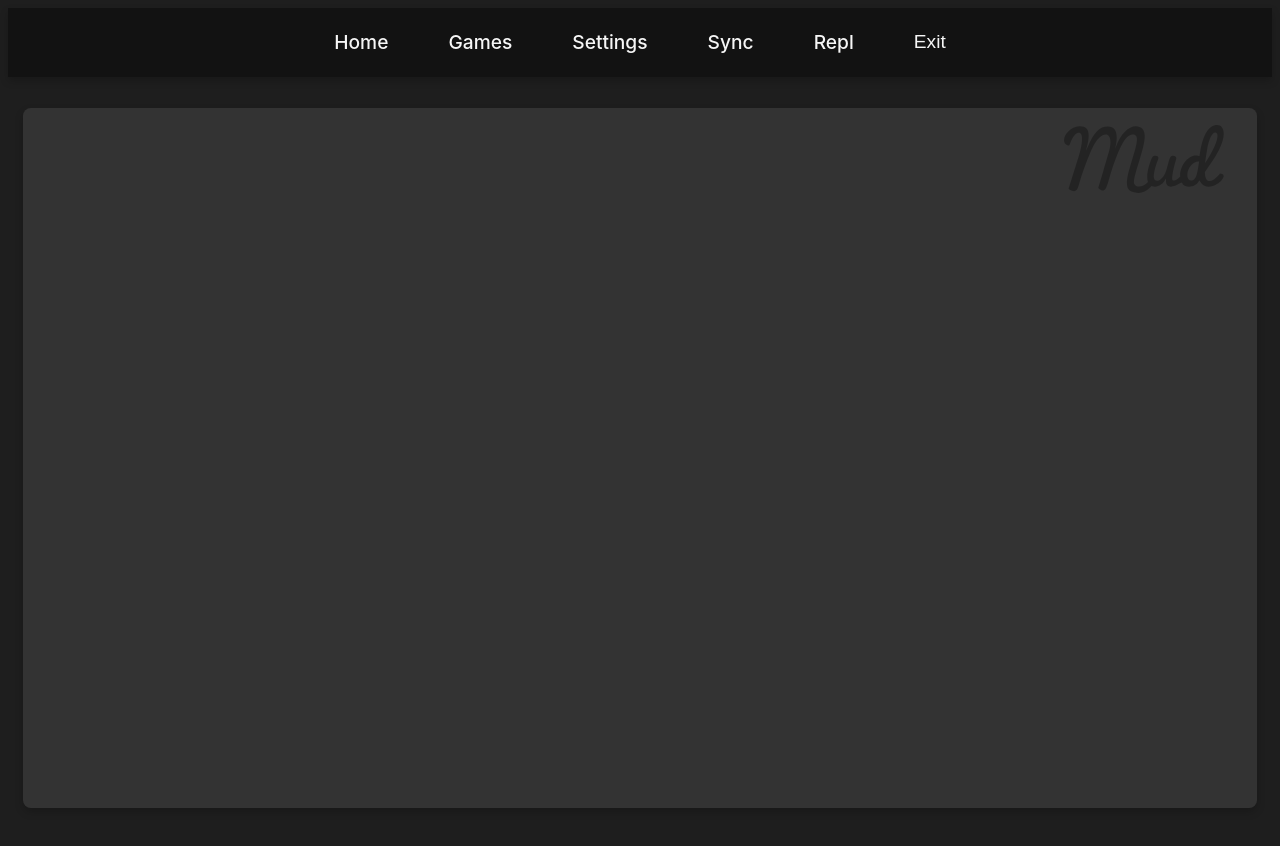
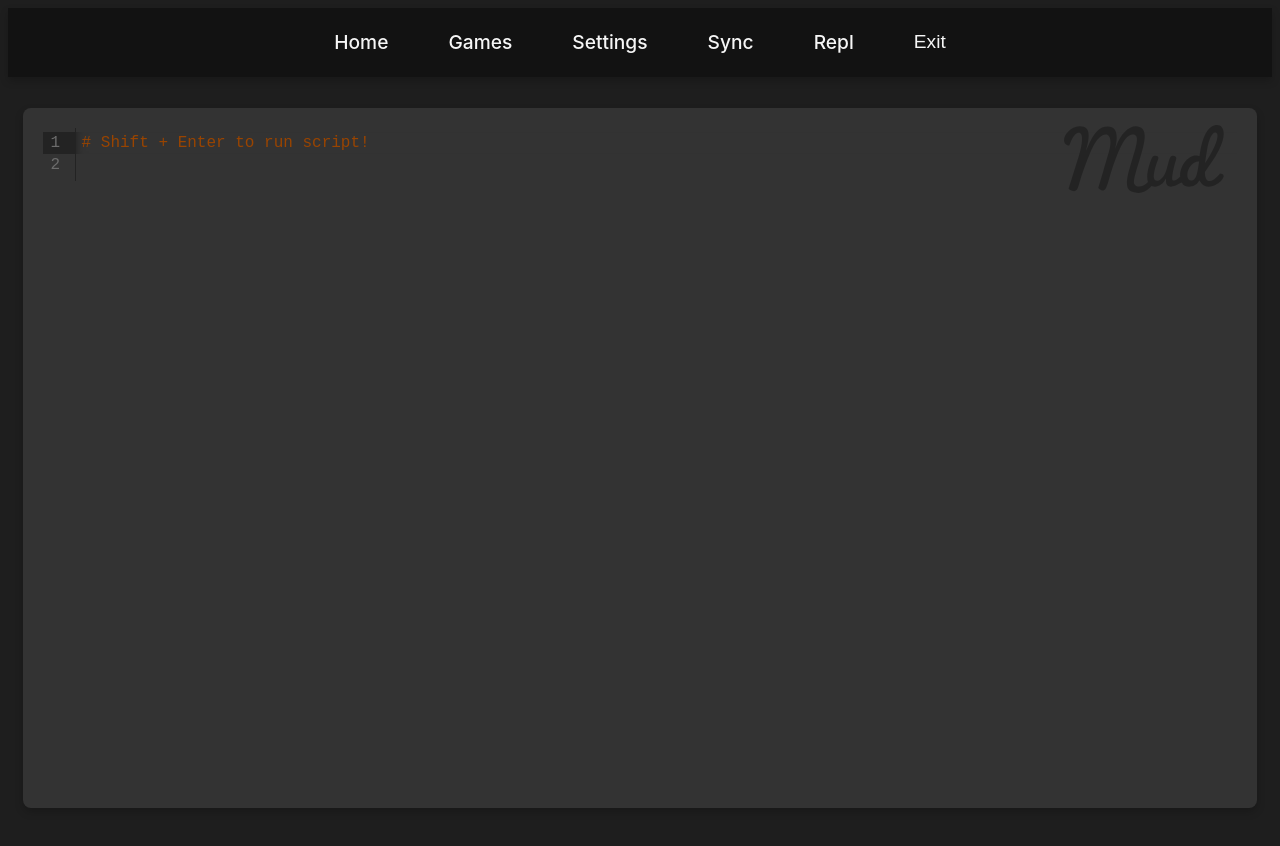
Before and after one commit to nickheyer/Mud, a SvelteKit app: page /repl in a window 1280 px wide. Built offline with nearby package versions, Linux system fonts and the light colour scheme.

Commit message:
Scrapped it all and using a code mirror component from heyercode.

```diff
--- a/package.json
+++ b/package.json
@@ -15,11 +15,14 @@
   },
   "license": "MIT",
   "dependencies": {
+    "@codemirror/language": "^6.10.2",
+    "@codemirror/legacy-modes": "^6.4.1",
     "@fontsource/fira-mono": "^5.0.14",
     "@lukeed/uuid": "^2.0.1",
     "@tauri-apps/api": "^2.0.0-rc.1",
     "@tauri-apps/plugin-process": "^2.0.0-rc.0",
     "@tauri-apps/plugin-shell": ">=2.0.0-rc.0",
+    "codemirror": "^6.0.1",
     "cookie": "^0.6.0",
     "dayjs": "^1.11.13",
     "highlight.js": "^11.10.0",
--- a/src/components/terminal.svelte
+++ b/src/components/terminal.svelte
@@ -3,98 +3,72 @@
     import { onMount } from "svelte";
     import _ from "lodash";
 
+    import { basicSetup } from "codemirror";
+    import { EditorView, keymap } from "@codemirror/view";
+    import { autocompletion } from "@codemirror/autocomplete";
+    import { StreamLanguage } from "@codemirror/language";
+    import { indentWithTab } from "@codemirror/commands";
+    import { shell } from "@codemirror/legacy-modes/mode/shell";
+
     let inputHistory = [];
     let historyIndex = -1;
     let terminalOutput = "";
     let terminalContainer = null;
-    let terminalInput = null;
+    let terminalEditor = null;
     $: currentInput = "";
     $: fullTerminalContent = terminalOutput;
+
+    function createEditor(parent, theme) {
+        return new EditorView({
+            doc: "# Shift + Enter to run script!\n",
+            extensions: [
+                basicSetup,
+                keymap.of([indentWithTab]),
+                StreamLanguage.define(shell)
+            ],
+            parent,
+        });
+    }
+
+    // const completions = [
+    //     { label: "panic", type: "keyword" },
+    //     { label: "park", type: "constant", info: "Test completion" },
+    //     { label: "password", type: "variable" },
+    // ];
 
     async function runCommand(command) {
         try {
             const output = await invoke("run_script", {
                 scriptContent: command,
             });
-            terminalOutput += `> ${command}\n${_.trim(output, '"').replace(/\\n/g, "\n")}\n`;
+            console.log(output);
         } catch (error) {
             console.error("Error running script:", error);
-            terminalOutput += `Error: ${JSON.stringify(error, null, 2)}\n`;
-        } finally {
-            currentInput = "";
-            historyIndex = inputHistory.length;
         }
     }
 
-    async function scrollDown() {
-        await terminalInput.scrollIntoView({ behavior: "smooth", block: "end" });
-    }
+    // function myCompletions(context) {
+    //     let before = context.matchBefore(/\w+/);
+    //     // If completion wasn't explicitly started and there
+    //     // is no word before the cursor, don't open completions.
+    //     if (!context.explicit && !before) return null;
+    //     return {
+    //         from: before ? before.from : context.pos,
+    //         options: completions,
+    //         validFor: /^\w*$/,
+    //     };
+    // }
 
-    async function handleKeyPress(event) {
-        if (!event.shiftKey) {
-            switch (event.key) {
-                case "Enter":
-                    event.preventDefault();
-                    inputHistory.push(currentInput);
-                    historyIndex = inputHistory.length;
-                    if (currentInput === "clear") {
-                        terminalOutput = "";
-                        currentInput = "";
-                    } else {
-                        await runCommand(currentInput);
-                    }
-                    await scrollDown();
-                    break;
 
-                default:
-                    break;
-            }
-        } else {
-            switch (event.key) {
-                case "ArrowUp":
-                    event.preventDefault();
-                    if (historyIndex > 0) {
-                        historyIndex--;
-                        currentInput = inputHistory[historyIndex];
-                    }
-                    break;
-
-                case "ArrowDown":
-                    event.preventDefault();
-                    if (historyIndex < inputHistory.length - 1) {
-                        historyIndex++;
-                        currentInput = inputHistory[historyIndex];
-                    } else {
-                        historyIndex = inputHistory.length;
-                        currentInput = "";
-                    }
-                    break;
-                case "Enter":
-                    await scrollDown();
-                    break;
-                default:
-                    break;
-            }
-        }
-    }
-
-    function resizeTextInput() {
-        this.style.height = "";
-        this.style.height = this.scrollHeight + "px";
-    }
-
-    function focusInput() {
-        terminalInput.focus();
-    }
 
     onMount(() => {
         terminalContainer = document.getElementById("term-container");
-        terminalInput = document.getElementById("term-input");
-        focusInput();
+        terminalEditor = createEditor(terminalContainer);
     });
+
 </script>
 
-<link rel="stylesheet" href="/css/terminal.css">
+<link rel="stylesheet" href="/css/terminal.css" />
 
 <div class="repl-container">
     <img
@@ -106,23 +80,6 @@
         id="term-container"
         class="repl-interface"
         role="term"
-        tabindex="-1"
-        on:mouseover={focusInput}
-        on:focus={null}
-        ><pre
-            id="term-code"
-            class="language-bash"
-        >{fullTerminalContent}</pre>
-        <div
-            id="term-input"
-            class="term-input"
-            contenteditable="true"
-            bind:innerHTML={currentInput}
-            on:keydown={handleKeyPress}
-            on:input={resizeTextInput}
-            role="textbox"
-            tabindex="-2"
-        ></div>
-        <div id="term-scroll-end"></div>
+    >
     </div>
 </div>
--- a/static/css/global.css
+++ b/static/css/global.css
@@ -96,31 +96,31 @@ a:hover,
 
 /* Global styles for all scrollbars */
 ::-webkit-scrollbar {
-  width: 8px; /* Set the width of the scrollbar */
-  height: 8px; /* Set the height of the scrollbar */
+  width: 8px !important; /* Set the width of the scrollbar */
+  height: 8px !important; /* Set the height of the scrollbar */
 }
 
 ::-webkit-scrollbar-track {
-  background: #333; /* Set the background color of the scrollbar track */
-  border-radius: 4px; /* Optional: rounded corners for the scrollbar track */
+  background: #333 !important; /* Set the background color of the scrollbar track */
+  border-radius: 4px !important; /* Optional: rounded corners for the scrollbar track */
 }
 
 ::-webkit-scrollbar-thumb {
-  background-color: #555; /* Set the thumb (scroll handle) color */
-  border-radius: 4px; /* Optional: rounded corners for the scrollbar thumb */
-  border: 2px solid #333; /* Optional: adds space around the thumb */
+  background-color: #555 !important; /* Set the thumb (scroll handle) color */
+  border-radius: 4px !important; /* Optional: rounded corners for the scrollbar thumb */
+  border: 2px solid #333 !important; /* Optional: adds space around the thumb */
 }
 
 ::-webkit-scrollbar-thumb:hover {
-  background-color: #777; /* Set the thumb color on hover */
+  background-color: #777 !important; /* Set the thumb color on hover */
 }
 
 ::-webkit-scrollbar-corner {
-  background-color: #333; /* Match the background color of the scrollbar track */
+  background-color: #333 !important; /* Match the background color of the scrollbar track */
 }
 
 /* For Firefox */
 * {
-  scrollbar-width: thin; /* Set scrollbar width to thin */
-  scrollbar-color: #555 #333; /* Thumb color followed by track color */
+  scrollbar-width: thin !important; /* Set scrollbar width to thin */
+  scrollbar-color: #555 #333 !important; /* Thumb color followed by track color */
 }
--- a/static/css/terminal.css
+++ b/static/css/terminal.css
@@ -30,36 +30,35 @@
 
 }
 
-.term-input {
-    width: 100%;
-    background-color: transparent;
-    color: #f6f6f6;
-    border: none;
-    outline: none;
-    font-family: monospace;
-    padding: 5px; /* Added some padding */
-    margin-top: 5px;
-    font-size: 1rem !important;
-    line-height: 1.5 !important;
-    resize: none;
-    overflow: visible;
-}
-
-.term-input::placeholder {
-    color: #bbb;
-}
-
-pre {
-    margin: 0;
-    font-size: 1rem;
-    line-height: 1.5;
-}
-
 #term-scroll-end {
     min-height: 3rem !important;
 }
 
-.microlight {
-    font-family : monospace;
-    white-space : pre;
+/* Editor Styles */
+
+.cm-editor {
+    background-color: transparent;
 }
+
+.cm-gutters {
+    border-right: 1px solid #232323 !important;
+    color: #6c6c6c !important;
+    background-color: transparent !important;
+}
+
+.cm-activeLineGutter {
+    background-color: #232323 !important;
+}
+
+.cm-activeLine {
+    background-color: transparent !important;
+    box-shadow: inset 7px 0 9px -7px rgba(0,0,0,0.4) !important;
+}
+
+.cm-focused {
+    outline: none !important;
+}
+
+.cm-tooltip-autocomplete {
+    background-color: #232323 !important;
+}
--- a/vite.config.js
+++ b/vite.config.js
@@ -8,6 +8,14 @@ const host = process.env.TAURI_DEV_HOST;
 export default defineConfig(async () => ({
   plugins: [sveltekit()],
   clearScreen: false,
+  optimizeDeps: {
+    exclude: [
+      // "svelte-codemirror-editor",
+      // "codemirror",
+      // "@codemirror/legacy-modes",
+      // "@codemirror/language"
+    ]
+  },
   server: {
     port: 5173,
     strictPort: true,
```
Also changed, not shown: 1 other file (tests, documents, lock files or other folders).
